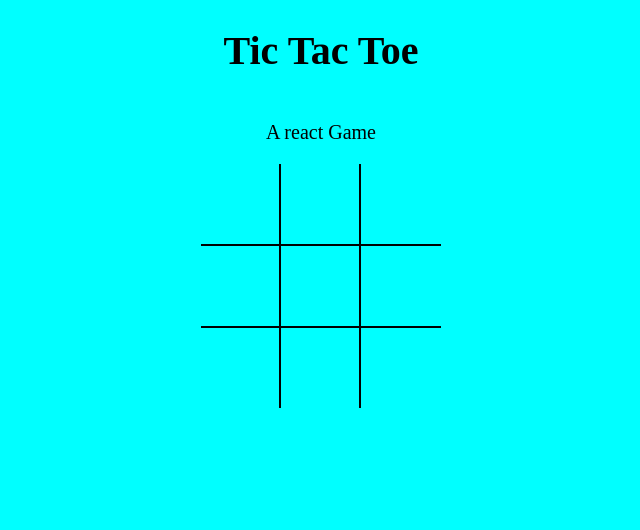
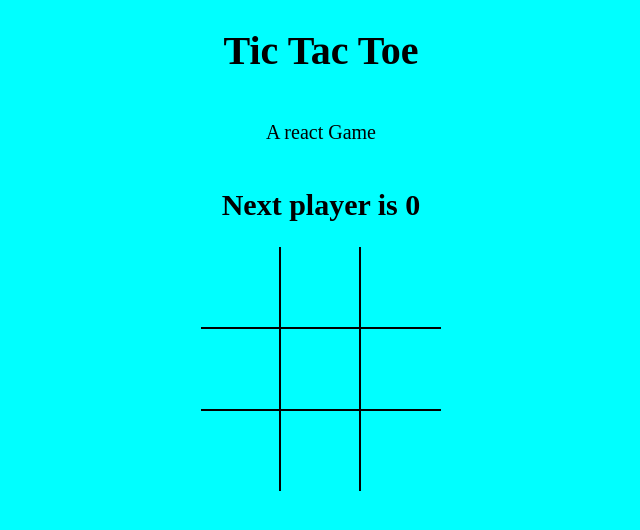
Before and after one commit to SakshiDas/tictactoe_react, a React (Vite) app: page / in a window 1280 px wide. Shown: the top 530 px of the page, without its empty margins (319-959 px from the left). Built offline with nearby package versions, Linux system fonts and the light colour scheme.

Commit message:
winner calculatioms

```diff
--- a/src/App.js
+++ b/src/App.js
@@ -1,13 +1,38 @@
-import React from 'react';
+import React, { useState } from 'react';
 import Board from './components/Board';
+import { calculateWinner } from './helpers';
 import './styles/root.scss';
 const App = () => {
+  const [board, setBoard] = useState(Array(9).fill(null));
+  const [isXNext, setIsXNext] = useState(false);
+
+  const winner = calculateWinner(board);
+  const message = winner
+    ? `Winner is ${winner}`
+    : `Next player is ${isXNext ? 'X' : '0'}`;
+  const handleSquareClick = position => {
+    if (board[position] || winner) {
+      return;
+    }
+    setBoard(prev => {
+      return prev.map((square, pos) => {
+        if (pos === position) {
+          return isXNext ? 'X' : '0';
+        }
+
+        return square;
+      });
+    });
+    setIsXNext(prev => !prev);
+  };
+
   return (
     <>
       <div className="app">
         <h1>Tic Tac Toe</h1>
         <p> A react Game</p>
-        <Board />
+        <h2>{message}</h2>
+        <Board board={board} handleSquareClick={handleSquareClick} />
       </div>
     </>
   );
--- a/src/components/Board.jsx
+++ b/src/components/Board.jsx
@@ -1,24 +1,7 @@
-import React, { useState } from 'react';
+import React from 'react';
 import Square from './Square';
 
-const Board = () => {
-  const [board, setBoard] = useState(Array(9).fill(null));
-  const [isXNext, setIsXNext] = useState(false);
-  const handleSquareClick = position => {
-    if (board[position]) {
-      return;
-    }
-    setBoard(prev => {
-      return prev.map((square, pos) => {
-        if (pos === position) {
-          return isXNext ? 'X' : '0';
-        }
-
-        return square;
-      });
-    });
-    setIsXNext(prev => !prev);
-  };
+const Board = ({ board, handleSquareClick }) => {
   const renderSquare = position => {
     return (
       <Square
--- /dev/null
+++ b/src/helpers.js
@@ -0,0 +1,19 @@
+export function calculateWinner(squares) {
+  const lines = [
+    [0, 1, 2],
+    [3, 4, 5],
+    [6, 7, 8],
+    [0, 3, 6],
+    [1, 4, 7],
+    [2, 5, 8],
+    [0, 4, 8],
+    [2, 4, 6],
+  ];
+  for (let i = 0; i < lines.length; i++) {
+    const [a, b, c] = lines[i];
+    if (squares[a] && squares[a] === squares[b] && squares[a] === squares[c]) {
+      return squares[a];
+    }
+  }
+  return null;
+}
```
